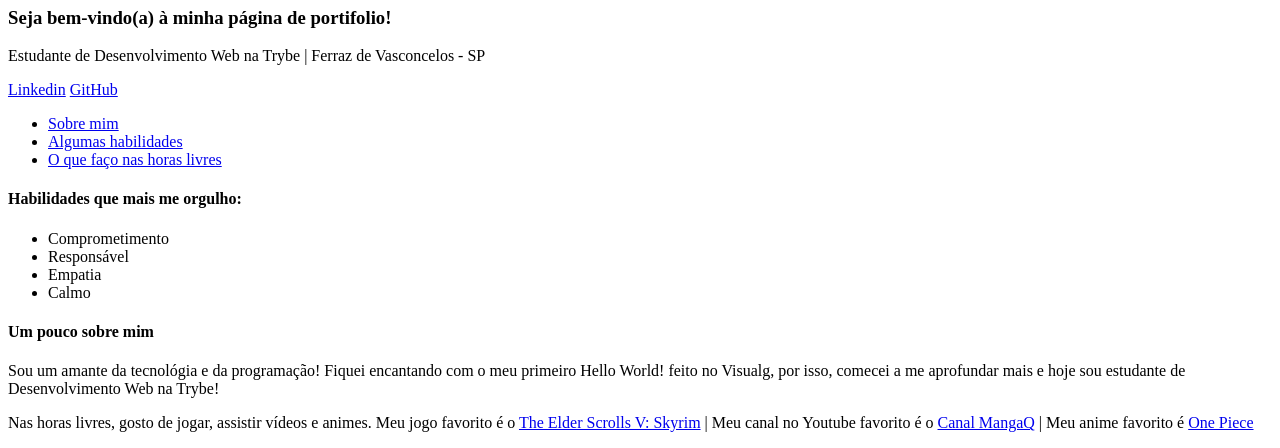
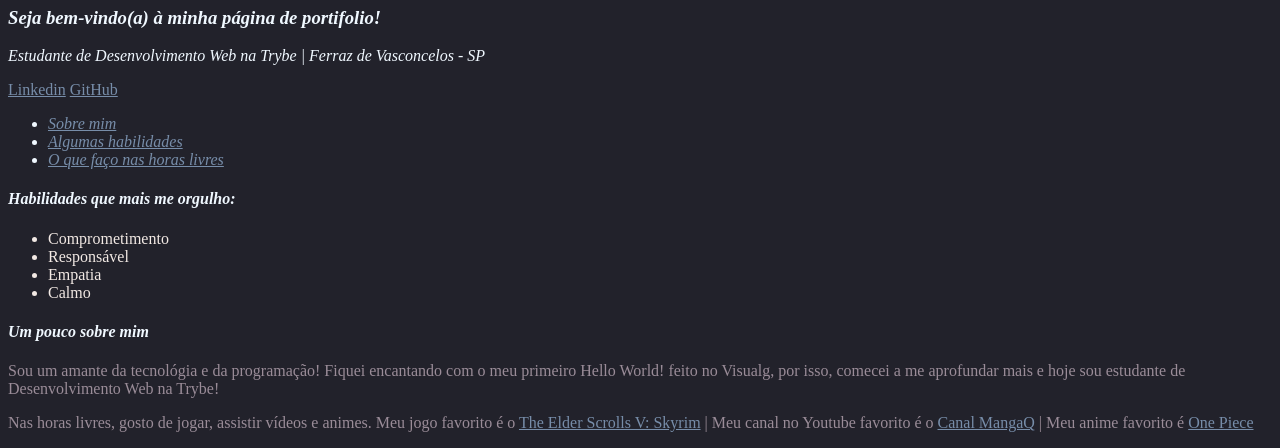
Before and after one commit to oleonardohenrique/oleonardohenrique.github.io, a plain HTML site: page index.html in a window 1280 px wide. Shown: the part 543-991 px from the top of the page. Drawn offline with Linux system fonts and the light colour scheme.

Commit message:
Modifica via CSS meu portifólio

```diff
--- a/index.html
+++ b/index.html
@@ -5,28 +5,46 @@
     <meta http-equiv="X-UA-Compatible" content="IE=edge">
     <meta name="viewport" content="width=device-width, initial-scale=1.0">
     <title>Portifolio Leonardo</title>
+    <style>
+        .titulos {
+            color: aliceblue;
+            font-style: italic;
+        }
+        .lista {
+            color: #f2e9e4;
+        }
+        .texto {
+            color: #9a8c98;
+        }
+        .link {
+            color: #778da9;
+        }
+        body {
+            background-color: #22222b;
+        }
+    </style>
 </head>
 <body>
-    <h1>Meu Portifolio</h1>
-    <h2>Olá, Eu sou o Leonardo Henrique</h2>
+    <h1 class="titulos">Meu Portifolio</h1>
+    <h2 class="titulos">Olá, Eu sou o Leonardo Henrique</h2>
     <img src="./WhatsApp Image 2022-05-31 at 21.32.44.jpeg" alt="Leonardo Henrique de terno" width="300px">
-    <h3>Seja bem-vindo(a) à minha página de portifolio!</h3>
-    <p>Estudante de Desenvolvimento Web na Trybe | Ferraz de Vasconcelos - SP</p>
-    <p><a href="https://www.linkedin.com/in/leonardo-henrique-de-oliveira-sousa-19364b1b3/" target="_blank">Linkedin</a> <a href="https://github.com/oleonardohenrique" target="_blank">GitHub</a></p>
+    <h3 class="titulos">Seja bem-vindo(a) à minha página de portifolio!</h3>
+    <p class="titulos">Estudante de Desenvolvimento Web na Trybe | Ferraz de Vasconcelos - SP</p>
+    <p><a href="https://www.linkedin.com/in/leonardo-henrique-de-oliveira-sousa-19364b1b3/" target="_blank" class="link">Linkedin</a> <a href="https://github.com/oleonardohenrique" target="_blank" class="link">GitHub</a></p>
+    <ul class="titulos">
+        <li><a href="#Sobre mim" class="link">Sobre mim</a></li>
+        <li><a href="#Habilidades" class="link">Algumas habilidades</a></li>
+        <li><a href="#Horas livres" class="link">O que faço nas horas livres </a></li>
+    </ul>
+    <h4 id="Habilidades" class="titulos">Habilidades que mais me orgulho:</h4>
     <ul>
-        <li><a href="#Sobre mim">Sobre mim</a></li>
-        <li><a href="#Habilidades">Algumas habilidades</a></li>
-        <li><a href="#Horas livres">O que faço nas horas livres </a></li>
+        <li class="lista">Comprometimento</li>
+        <li class="lista">Responsável</li>
+        <li class="lista">Empatia</li>
+        <li class="lista">Calmo</li>
     </ul>
-    <h4 id="Habilidades">Habilidades que mais me orgulho:</h4>
-    <ul>
-        <li>Comprometimento</li>
-        <li>Responsável</li>
-        <li>Empatia</li>
-        <li>Calmo</li>
-    </ul>
-    <h4>Um pouco sobre mim</h4>
-    <p id="Sobre mim">Sou um amante da tecnológia e da programação! Fiquei encantando com o meu primeiro Hello World! feito no Visualg, por isso, comecei a me aprofundar mais e hoje sou estudante de Desenvolvimento Web na Trybe!</p>
-    <p id="Horas livres">Nas horas livres, gosto de jogar, assistir vídeos e animes. Meu jogo favorito é o <a href="https://elderscrolls.bethesda.net/pt/skyrim" target="_blank">The Elder Scrolls V: Skyrim</a> | Meu canal no Youtube favorito é o <a href="https://www.youtube.com/c/CanalMangaQ/featured" target="_blank">Canal MangaQ</a> | Meu anime favorito é <a href="https://pt.wikipedia.org/wiki/One_Piece" target="_blank">One Piece</a></p>
+    <h4 class="titulos">Um pouco sobre mim</h4>
+    <p id="Sobre mim" class="texto">Sou um amante da tecnológia e da programação! Fiquei encantando com o meu primeiro Hello World! feito no Visualg, por isso, comecei a me aprofundar mais e hoje sou estudante de Desenvolvimento Web na Trybe!</p>
+    <p id="Horas livres" class="texto">Nas horas livres, gosto de jogar, assistir vídeos e animes. Meu jogo favorito é o <a href="https://elderscrolls.bethesda.net/pt/skyrim" target="_blank" class="link">The Elder Scrolls V: Skyrim</a> | Meu canal no Youtube favorito é o <a href="https://www.youtube.com/c/CanalMangaQ/featured" target="_blank" class="link">Canal MangaQ</a> | Meu anime favorito é <a href="https://pt.wikipedia.org/wiki/One_Piece" target="_blank" class="link">One Piece</a></p>
 </body>
 </html>
```
